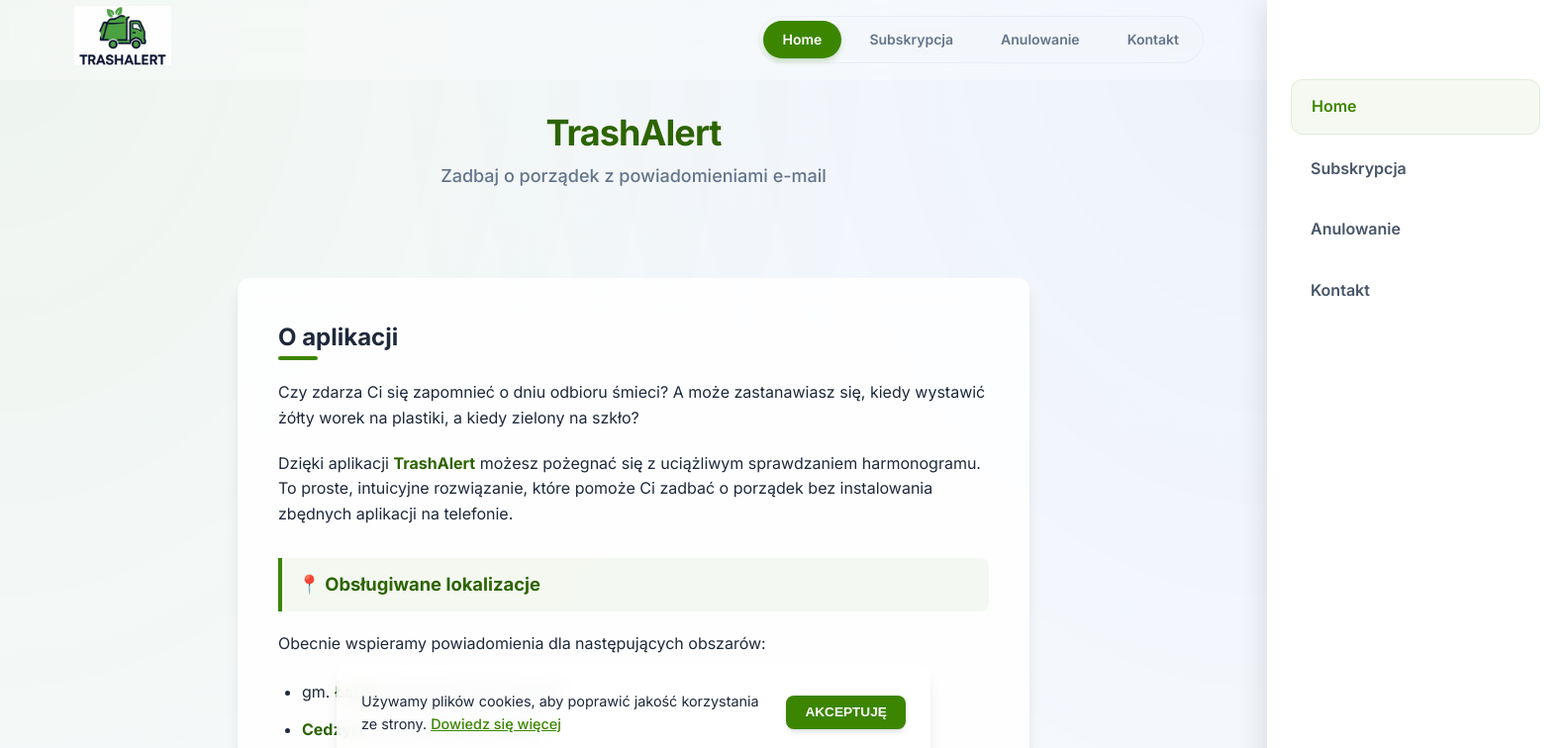
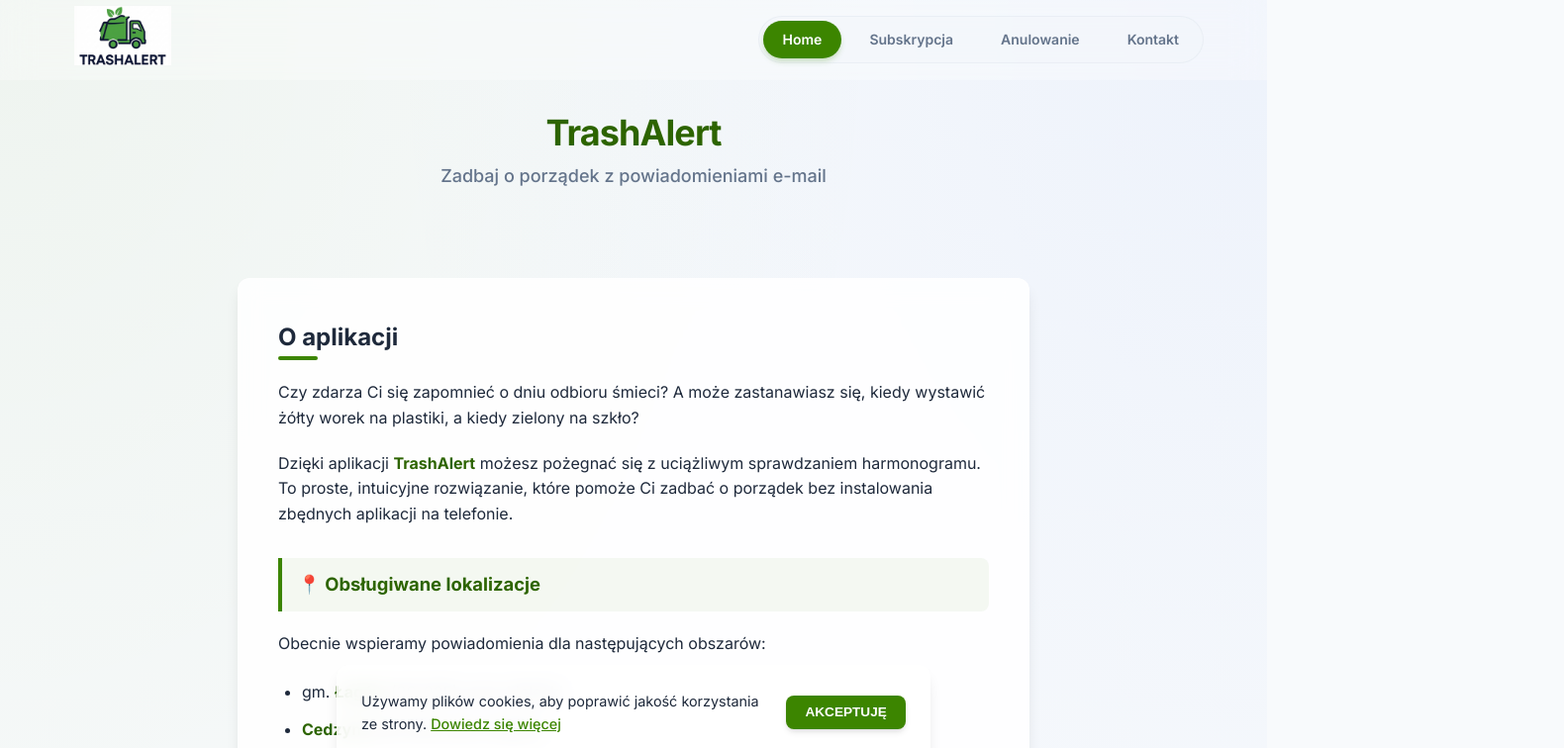
Before and after one commit to Rugel/zbiorka, a Next.js app: page / in a window 1280 px wide. Shown: the top 756 px of the page at 99% size, 1580 px wide, since content can reach past the window. Built offline with nearby package versions, Linux system fonts and the light colour scheme.

Commit message:
fixed display

```diff
--- a/app/globals.css
+++ b/app/globals.css
@@ -34,6 +34,12 @@
   margin: 0;
   padding: 0;
   box-sizing: border-box;
+}
+
+html,
+body {
+  overflow-x: hidden;
+  width: 100%;
 }
 
 body {
--- a/app/modules/Navigation.js
+++ b/app/modules/Navigation.js
@@ -148,8 +148,10 @@ export default function Navigation() {
       flexDirection: 'column',
       gap: '0.5rem',
       transform: isOpen ? 'translateX(0)' : 'translateX(100%)',
-      transition: 'transform 0.5s cubic-bezier(0.4, 0, 0.2, 1)',
+      transition: 'transform 0.5s cubic-bezier(0.4, 0, 0.2, 1), visibility 0.5s',
       zIndex: 1000,
+      visibility: isOpen ? 'visible' : 'hidden',
+      pointerEvents: isOpen ? 'auto' : 'none',
     },
     mobileMenuItem: {
       padding: '0.875rem 1.25rem',
```
